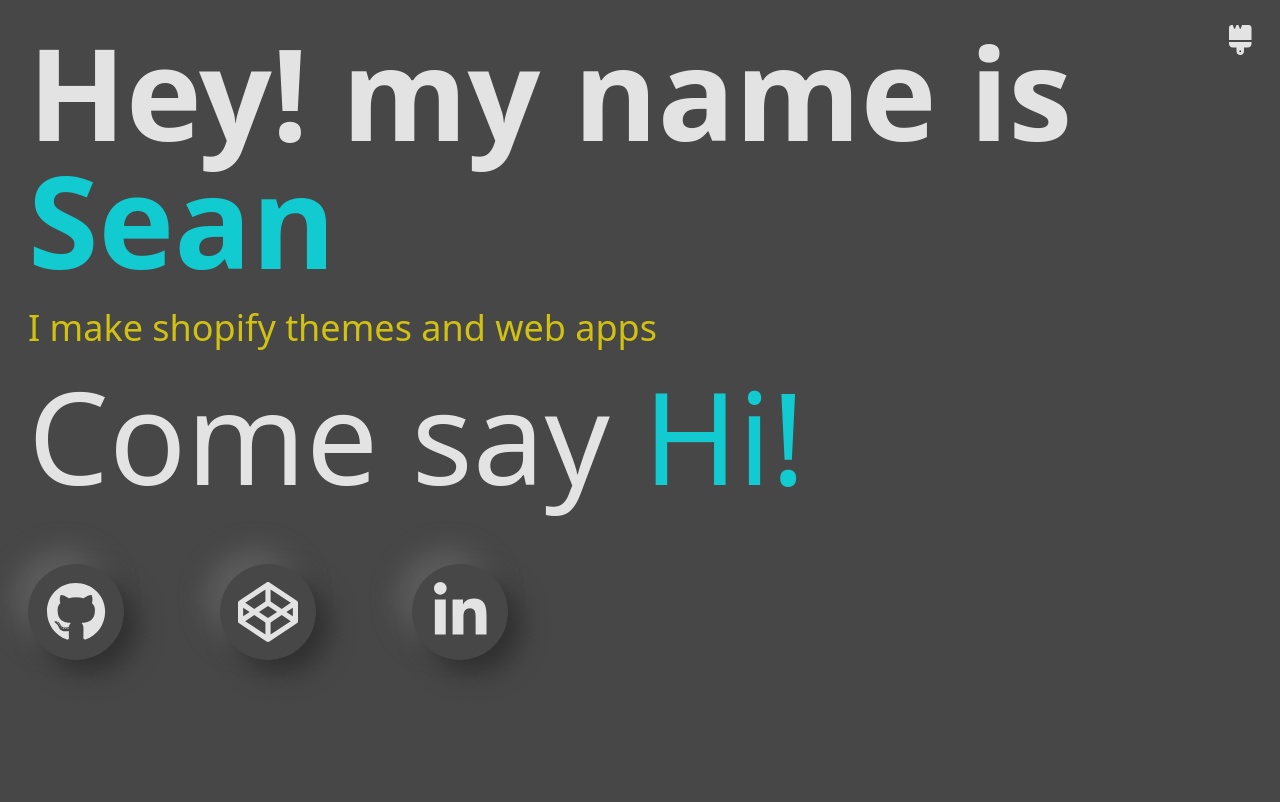
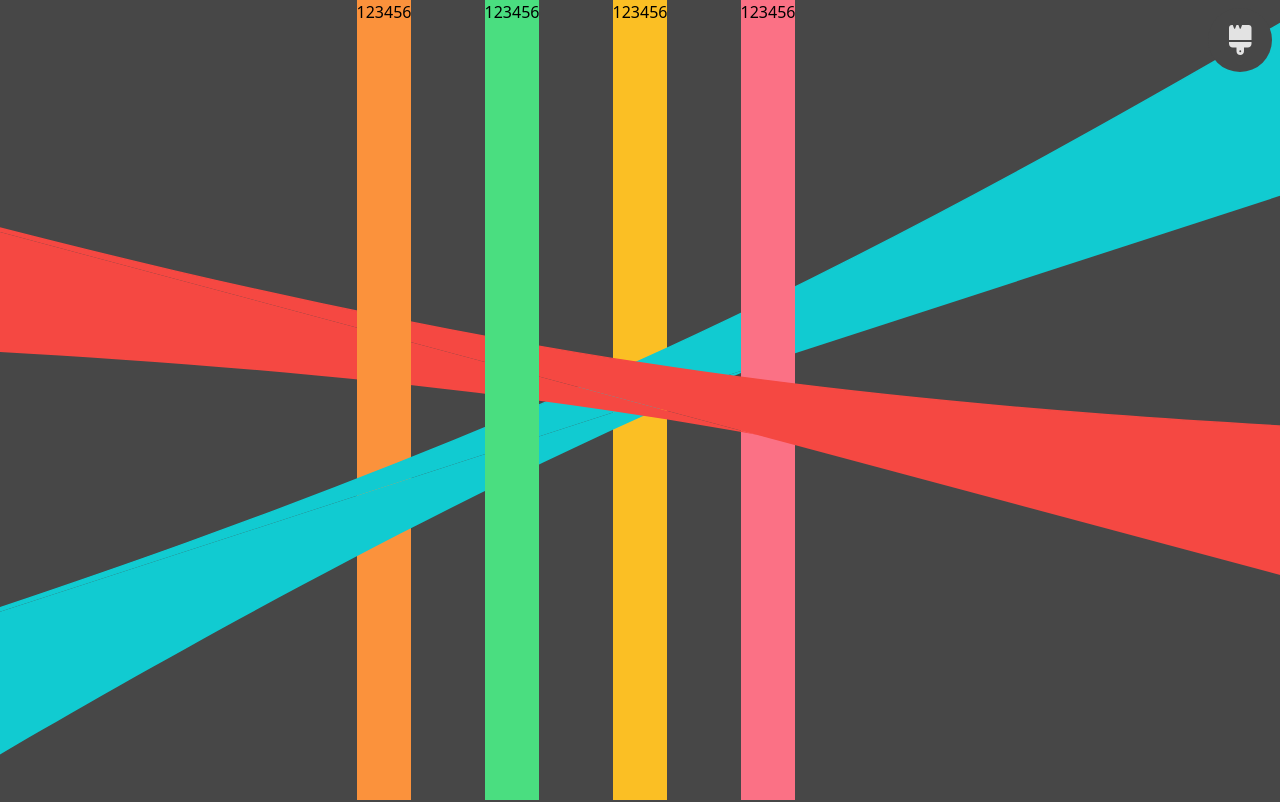
Before and after one commit to seantolbert/tolbertCov2, a React (Vite) app: page / in a window 1280 px wide. Shown: the top 802 px of the page. Built offline with nearby package versions, Linux system fonts and the light colour scheme.

Commit message:
completes fourbars illusion mechanics

```diff
--- a/src/App.jsx
+++ b/src/App.jsx
@@ -3,7 +3,7 @@ import { AppState } from "./main";
 import { batch } from "@preact/signals-react";
 import Cursor from "./components/Cursor";
 import ThemeController from "./components/ThemeController";
-import Title from "./components/Title";
+import Title from "./components/Title/Title";
 import TabSwitcher from "./components/TabSwitcher";
 import PortfolioHome from "./components/tabs/Portfolio/PortfolioHome";
 import About from "./components/tabs/About";
@@ -11,6 +11,7 @@ import Resources from "./components/tabs/Resources";
 import Experience from "./components/tabs/Experience";
 import Gallery from "./components/tabs/Gallery/Gallery";
 import Contact from "./components/Contact";
+import FourBars from "./animations/FourBar/FourBars";
 
 function App() {
   const { theme, xPosition, yPosition, showCursor, selected } =
@@ -54,7 +55,8 @@ function App() {
     >
       {/* <Cursor /> */}
       <ThemeController />
-      <div className="m-0 md:m-5 lg:m-7">
+      <FourBars />
+      <div className="m-0 md:mx-7 md:mt-7">
         <Title />
         <div className="h-screen">
           <TabSwitcher />
@@ -64,7 +66,7 @@ function App() {
           {selected.value === "Resources" && <Resources />}
           {selected.value === "Gallery" && <Gallery />}
         </div>
-        <Contact />
+        {/* <Contact /> */}
       </div>
     </div>
   );
--- /dev/null
+++ b/src/animations/FourBar/FourBars.jsx
@@ -0,0 +1,90 @@
+import React, { useEffect } from "react";
+import { useContext } from "react";
+import { AppState } from "../../main";
+import gsap from "gsap";
+import StreamBar from "./StreamBar";
+
+export default function FourBars() {
+  const { chosen, highlight } = useContext(AppState);
+
+  useEffect(() => {
+    gsap.fromTo(
+      "#highlightBar",
+      {
+        opacity: 0,
+      },
+      {
+        // zIndex: 4,
+        opacity: 1,
+        duration: 0.4,
+        ease: "ease",
+      }
+    );
+    gsap.fromTo(
+      "#chosenBar",
+      {
+        opacity: 0,
+      },
+      {
+        // zIndex: 5,
+        opacity: 1,
+        duration: 0.4,
+        ease: "ease",
+      }
+    );
+    gsap.to("#green", {
+      // zIndex: 10,
+      duration: 0,
+    });
+    gsap.to("#red", {
+      // zIndex: 10,
+      duration: 0,
+    });
+    gsap.to("#amber", {
+      // zIndex: 10,
+      duration: 0,
+    });
+    gsap.to("#orange", {
+      // zIndex: 10,
+      duration: 0,
+    });
+  }, []);
+
+  return (
+      <div className=" h-screen overflow-x-hidden relative flex justify-center">
+        <div
+          id="orange"
+          className=" h-full w-fit bg-orange-400 absolute -translate-x-64"
+        >
+          123456
+        </div>
+        <div id="amber" className=" h-full w-fit bg-amber-400 absolute">
+          123456
+        </div>
+        <div id="chosenBar" className=" rotate-[-18deg] w-[2000px] absolute">
+          <StreamBar color={chosen.value} />
+        </div>
+        <div
+          id="red"
+          className="h-full w-fit bg-rose-400 absolute translate-x-32"
+        >
+          123456
+        </div>
+        <div id="highlightBar" className=" rotate-[15deg] w-[2000px] absolute">
+          <StreamBar color={highlight.value} />
+        </div>
+        <div
+          id="orange"
+          className=" h-[440px] w-fit bg-orange-400 absolute -translate-x-64"
+        >
+          123456
+        </div>
+        <div
+          id="green"
+          className="h-full w-fit bg-green-400 absolute -translate-x-32"
+        >
+          123456
+        </div>
+      </div>
+  );
+}
--- /dev/null
+++ b/src/animations/FourBar/StreamBar.jsx
@@ -0,0 +1,24 @@
+export default function StreamBar({ color }) {
+  return (
+    <div className="flex flex-col">
+      <svg className="w-full" xmlns="http://www.w3.org/2000/svg" viewBox="0 0 1440 290">
+        <path
+          fill={color}
+          // fillOpacity="0.74"
+          fillOpacity="1"
+          stroke={color}
+          str
+          d="M0,288L120,288C240,288,480,288,720,261.3C960,235,1200,181,1320,154.7L1440,128L1440,320L1320,320C1200,320,960,320,720,320C480,320,240,320,120,320L0,320Z"
+        ></path>
+      </svg>
+      {/* <div className="h-10 w-full" style={{background: color}}></div> */}
+      <svg className="rotate-180 w-full" xmlns="http://www.w3.org/2000/svg" viewBox="0 0 1440 270">
+        <path
+          fill={color}
+          fill-opacity='1'
+          d="M0,288L120,288C240,288,480,288,720,261.3C960,235,1200,181,1320,154.7L1440,128L1440,320L1320,320C1200,320,960,320,720,320C480,320,240,320,120,320L0,320Z"
+        ></path>
+      </svg>
+    </div>
+  );
+}
--- a/src/components/Social.jsx
+++ b/src/components/Title/Social.jsx
@@ -1,5 +1,5 @@
 import { useEffect, useContext } from "react";
-import { AppState } from "../main";
+import { AppState } from "../../main";
 import {gsap} from "gsap";
 
 import { FontAwesomeIcon } from "@fortawesome/react-fontawesome";
--- a/src/components/Title.jsx
+++ b/src/components/Title/Title.jsx
@@ -1,6 +1,6 @@
 import { useEffect } from "react";
 import { useContext } from "react";
-import { AppState } from "../main";
+import { AppState } from "../../main";
 import Social from "./Social";
 import gsap from "gsap";
 
--- a/src/context/Context.js
+++ b/src/context/Context.js
@@ -1,9 +1,10 @@
 import { signal } from "@preact/signals-react";
+import Values from "values.js";
 
 function AdminControl() {
   const theme = signal(null);
   const chosen = signal("#11cbd1");
-  const highlight = signal("#d1c111");
+  const highlight = signal("#f54842");
   const xPosition = signal(null);
   const yPosition = signal(null);
   const showCursor = signal(false);
```
Also changed, not shown: src/main.jsx (+6 -6 lines), src/assets/bar.svg (added), src/components/TabSwitcher.jsx (line endings or trailing spaces).
